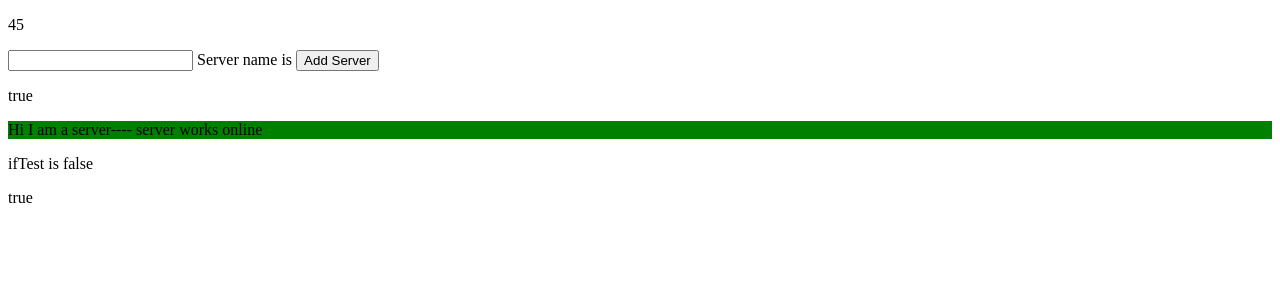
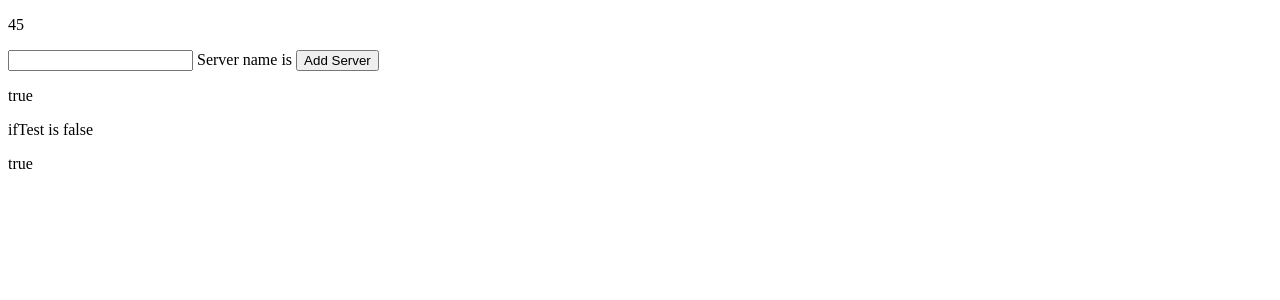
Before and after one commit to narif1237/anguler-Tutorial, an Angular app in the folder Angular utorial codes/propertyBinding/: page / in a window 1280 px wide. Shown: the top 300 px of the page. Built offline with nearby package versions, Linux system fonts and the light colour scheme.

Commit message:
dynamic component creation

```diff
--- a/Angular utorial codes/propertyBinding/src/app/app.module.ts
+++ b/Angular utorial codes/propertyBinding/src/app/app.module.ts
@@ -4,6 +4,7 @@ import { NgModule } from '@angular/core';
 import { AppComponent } from './app.component';
 import { ServersComponent } from './servers/servers.component';
 import { ServerComponent } from './server/server.component';
+import { FormsModule } from '@angular/forms';
 
 @NgModule({
   declarations: [
@@ -12,7 +13,8 @@ import { ServerComponent } from './server/server.component';
     ServerComponent
   ],
   imports: [
-    BrowserModule
+    BrowserModule,
+    FormsModule
   ],
   providers: [],
   bootstrap: [AppComponent]
--- a/Angular utorial codes/propertyBinding/src/app/servers/servers.component.html
+++ b/Angular utorial codes/propertyBinding/src/app/servers/servers.component.html
@@ -1,19 +1,19 @@
 <p>
   {{server}}
 </p>
-<input type="text" (input)="updateServerName($event)">
+<input type="text" [(ngModel)]="serverName">
 Server name is {{serverName}}
   <button class="btn btn-primary" [disabled]="!allowNewServer" (click)="onclickServerStatus()">Add Server</button>
   <p>
     {{allowNewServer}}
     {{serverStatus}}
   </p>
-  <app-server></app-server>
+  <app-server *ngFor="let server of servers"></app-server>
   <ng-template #el>
 <p>ifTest is false</p>
   </ng-template>
 
+
   <p *ngIf="ifTest; else el">SIf test by directive</p>
 
-
 <p [innerText]="allowNewServer"></p>
--- a/Angular utorial codes/propertyBinding/src/app/servers/servers.component.ts
+++ b/Angular utorial codes/propertyBinding/src/app/servers/servers.component.ts
@@ -12,6 +12,7 @@ export class ServersComponent implements OnInit {
   serverStatus: string;
   serverName: string;
   ifTest: boolean;
+  servers = [];
   constructor() {
     setTimeout(() => {
       this.allowNewServer = true;
@@ -25,6 +26,8 @@ export class ServersComponent implements OnInit {
   onclickServerStatus() {
     this.serverStatus = 'server created';
     this.ifTest = true;
+    this.servers.push(this.serverName);
+    console.log(this.servers);
   }
   updateServerName(event: any) {
     this.serverName = event.target.value;
```
